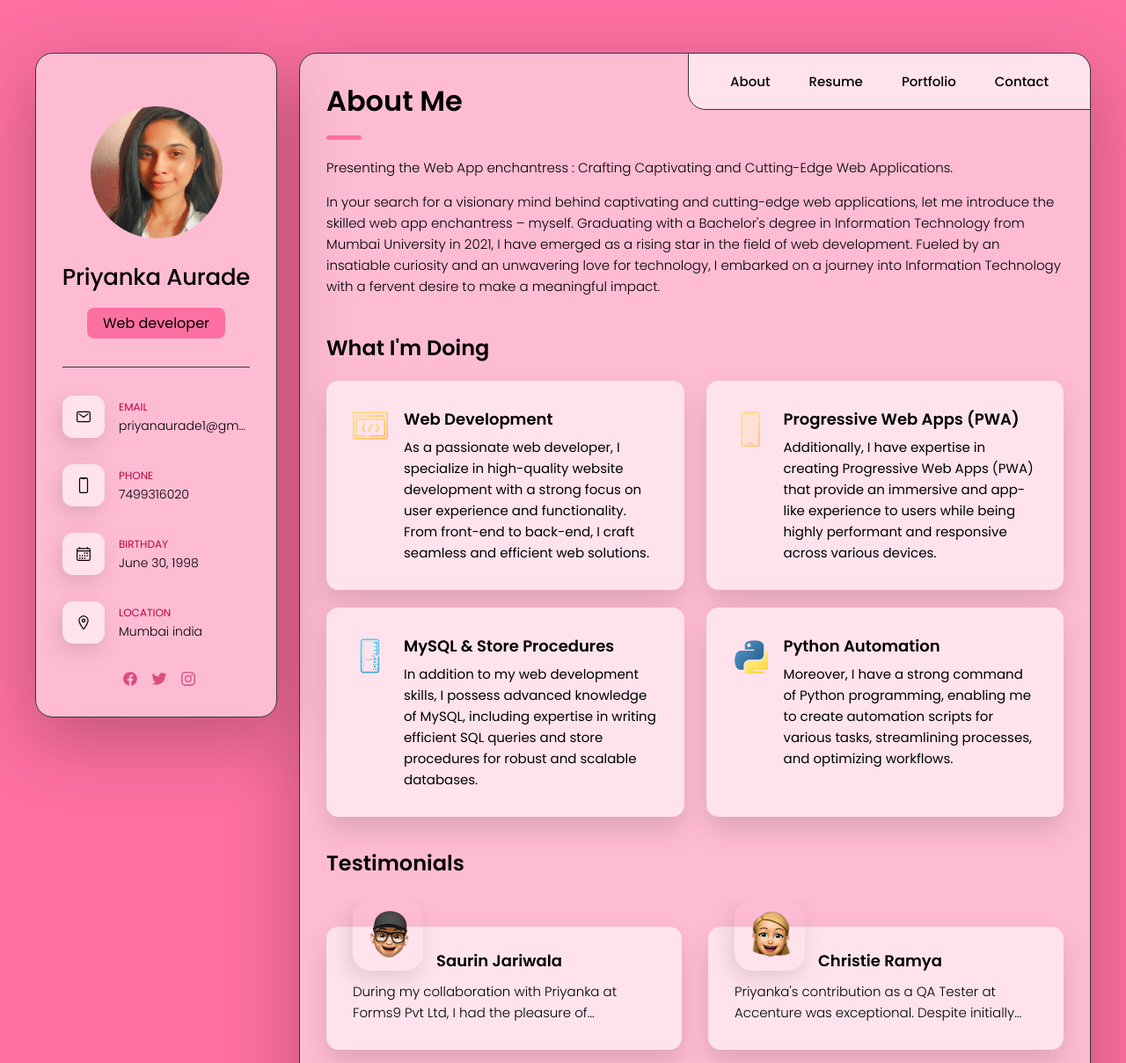
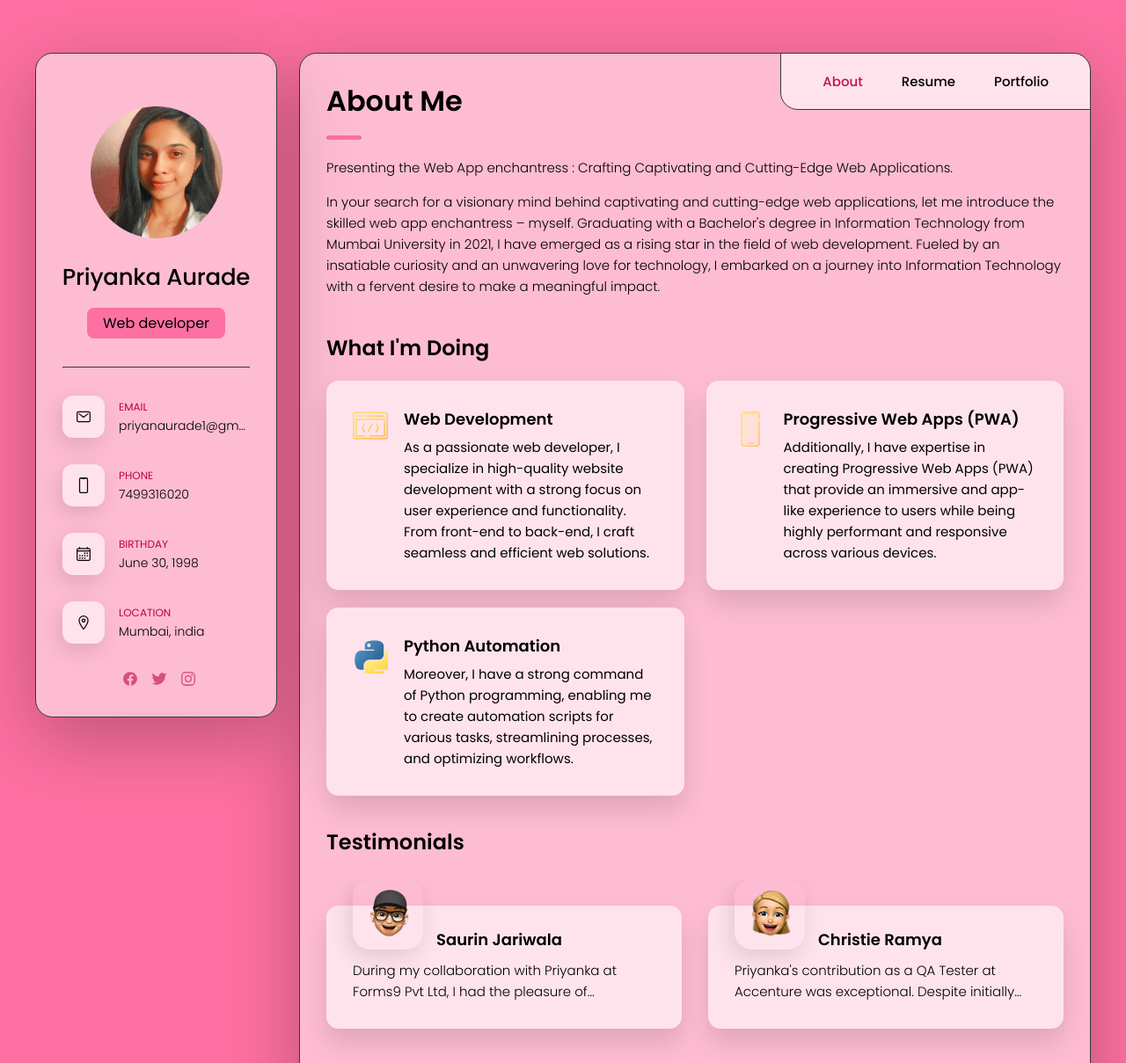
Before and after one commit to priyankaaurade1/portfolio, a Django app: template templates/index.html in a window 1280 px wide. Shown: the top 1209 px of the page at 88% size. Run offline with Django 3.2, Linux system fonts and the light colour scheme; the template is opened without the code that fills it, so the values that code supplies are empty.

Commit message:
nav change

```diff
--- a/protfolio/settings.py
+++ b/protfolio/settings.py
@@ -24,7 +24,7 @@ SECRET_KEY = 'django-insecure-#b!ya=c%bl^$@jr!hj3o13%*5j+oc_44ptaqeb^or$5@&v77qf
 
 # SECURITY WARNING: don't run with debug turned on in production!
 DEBUG = True
-ALLOWED_HOSTS = ['.vercel.app', '.now.sh']
+ALLOWED_HOSTS = ['.vercel.app', '.now.sh','127.0.0.1']
 # ALLOWED_HOSTS = ['*']
 
 
--- a/static/assets/css/style.css
+++ b/static/assets/css/style.css
@@ -491,10 +491,10 @@ main {
   transition: color var(--transition-1);
 }
 
-.navbar-link:hover,
-.navbar-link:focus { color: var(--light-gray-70); }
-
-.navbar-link.active { color: var(--orange-yellow-crayola); }
+/* .navbar-link:hover,
+.navbar-link:focus { color:#c41144 } */
+
+.navbar-link.active { color: #c41144; }
 
 
 
@@ -944,7 +944,7 @@ main {
 .project-list {
   display: grid;
   grid-template-columns: 1fr;
-  gap: 30px;
+  gap: 43px;
   margin-bottom: 10px;
 }
 
--- a/templates/index.html
+++ b/templates/index.html
@@ -5,7 +5,7 @@
   <meta charset="UTF-8" />
   <meta http-equiv="X-UA-Compatible" content="IE=edge" />
   <meta name="viewport" content="width=device-width, initial-scale=1.0" />
-  <title>port-folio</title>
+  <title>Priyanka Aurade</title>
 
   <!--
     - favicon"{% static 'assets/images/logo.ico' %}"
@@ -102,7 +102,7 @@
             <div class="contact-info">
               <p class="contact-title">Location</p>
 
-              <address>Mumbai india</address>
+              <address>Mumbai, india</address>
             </div>
           </li>
         </ul>
@@ -154,13 +154,6 @@
             <button class="navbar-link" data-nav-link>Portfolio</button>
           </li>
 
-          <!-- <li class="navbar-item">
-            <button class="navbar-link" data-nav-link>Blog</button>
-          </li> -->
-
-          <li class="navbar-item">
-            <button class="navbar-link" data-nav-link>Contact</button>
-          </li>
         </ul>
       </nav>
 
@@ -221,25 +214,11 @@
               </div>
             </li>
 
-            <li class="service-item">
-              <div class="service-icon-box">
-                <img src="{% static 'assets/images/icon-sql.svg' %}" alt="Database icon" width="40" />
-              </div>
-
-              <div class="service-content-box">
-                <h4 class="h4 service-item-title">MySQL & Store Procedures</h4>
-
-                <p class="service-item-text">
-                  In addition to my web development skills, I possess advanced knowledge of MySQL, including expertise in writing efficient SQL queries and store procedures for robust and scalable databases.
-                </p>
-              </div>
-            </li>
 
             <li class="service-item">
               <div class="service-icon-box">
                 <img src="{% static 'assets/images/icon-python.svg' %}" alt="Python icon" width="40" />
               </div>
-
               <div class="service-content-box">
                 <h4 class="h4 service-item-title">Python Automation</h4>
 
@@ -299,9 +278,6 @@
                 </div>
               </div>
             </li>
-
-
-
           </ul>
         </section>
 
@@ -515,23 +491,6 @@
               </div>
             </li>
 
-            <li class="skills-item">
-              <div class="title-wrapper">
-                <h5 class="h5">Store Procedure</h5>
-              </div>
-              <div class="skill-progress-bg">
-                <div class="skill-progress-fill" style="width: 80%"></div>
-              </div>
-            </li>
-
-            <li class="skills-item">
-              <div class="title-wrapper">
-                <h5 class="h5">ASP.NET</h5>
-              </div>
-              <div class="skill-progress-bg">
-                <div class="skill-progress-fill" style="width: 40%"></div>
-              </div>
-            </li>
           </ul>
         </section>
       </article>
@@ -579,7 +538,7 @@
               <li class="select-item">
                 <button data-select-item>All</button>
               </li>
-
+<!--
               <li class="select-item">
                 <button data-select-item>Forms9</button>
               </li>
@@ -590,7 +549,7 @@
 
               <li class="select-item">
                 <button data-select-item>Accenture</button>
-              </li>
+              </li> -->
             </ul>
           </div>
 
@@ -688,7 +647,7 @@
                   <img src="{% static 'assets/images/portfolio/Karseva2.png' %}" alt="Karseva" loading="lazy" data-portfolio-image-2 style="display: none;" />
                   <img src="{% static 'assets/images/portfolio/Karseva3.png' %}" alt="Karseva" loading="lazy" data-portfolio-image-3 style="display: none;" />
                 </figure>
-                <h3 class="project-title" data-portfolio-title>KARSEVA</h3><br><br>
+                <h3 class="project-title" data-portfolio-title>Karseva</h3><br><br>
                 <p class="project-category" data-portfolio-text style="display: none;">
                   Karseva is a visionary <b style="color:  var(--orange-yellow-crayola);">Progressive Web Application (PWA)</b> designed to support and care for the elderly, ensuring they lead fulfilling lives as they age gracefully. Our mission is to bridge the generational gap by connecting young adults willing to share their time and energy with the elderly, fostering harmony and compassion within communities.
                   <br><br>
@@ -724,7 +683,7 @@
                   <img src="{% static 'assets/images/portfolio/MiniInw3.png' %}" alt="MiniInw" loading="lazy" data-portfolio-image-3 style="display: none;" />
                 </figure>
 
-                <h3 class="project-title" data-portfolio-title>ECOSTOCK</h3><br><br>
+                <h3 class="project-title" data-portfolio-title>Ecostock</h3><br><br>
 
                 <p class="project-category" data-portfolio-text style="display: none;">
                   Introducing "ECOSTOCK," a revolutionary <b style="color: var(--orange-yellow-crayola);">Progressive Web Application (PWA)</b> meticulously designed to elevate inventory management to new heights while embracing environmental consciousness. ECOSTOCK seamlessly integrates cutting-edge technologies, including Python, Django, HTML/CSS, JavaScript, AJAX, and REST API, to streamline inventory processes and reduce paper waste, making it an eco-friendly and efficient solution for businesses.
@@ -755,7 +714,7 @@
                   <img src="{% static 'assets/images/portfolio/verification2.png' %}" alt="verification" loading="lazy" data-portfolio-image-2 style="display: none;" />
                   <img src="{% static 'assets/images/portfolio/verification3.png' %}" alt="verification" loading="lazy" data-portfolio-image-3 style="display: none;" />
                 </figure>
-                <h3 class="project-title" data-portfolio-title>FORM2FILL</h3><br><br>
+                <h3 class="project-title" data-portfolio-title>Form2Fill</h3><br><br>
                 <p class="project-category" data-portfolio-text style="display: none;">
                   Form2Fill is a digital platform providing a solution to digitize the processes of form filling requirements of various institutions, thereby eliminating the need for pre-printed forms and an end to data entry errors, hence saving time and space on voluminous and repetitive paperwork.
                   <br><br>
```
